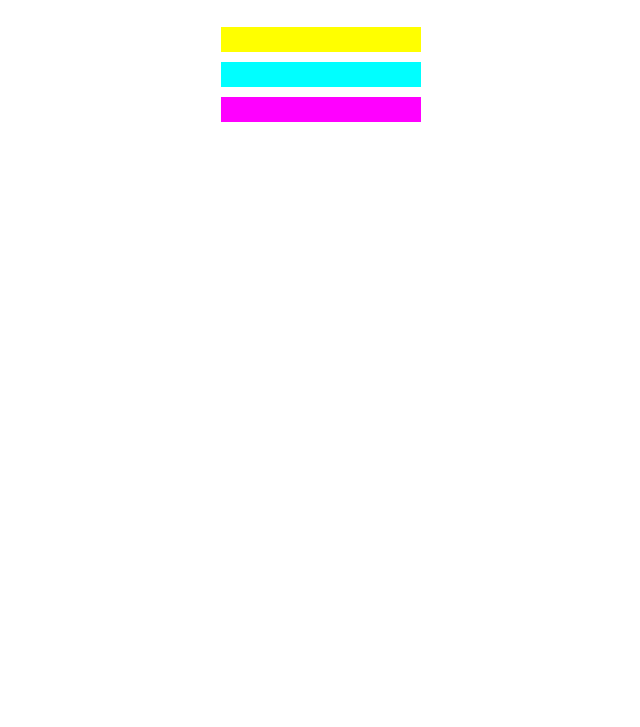
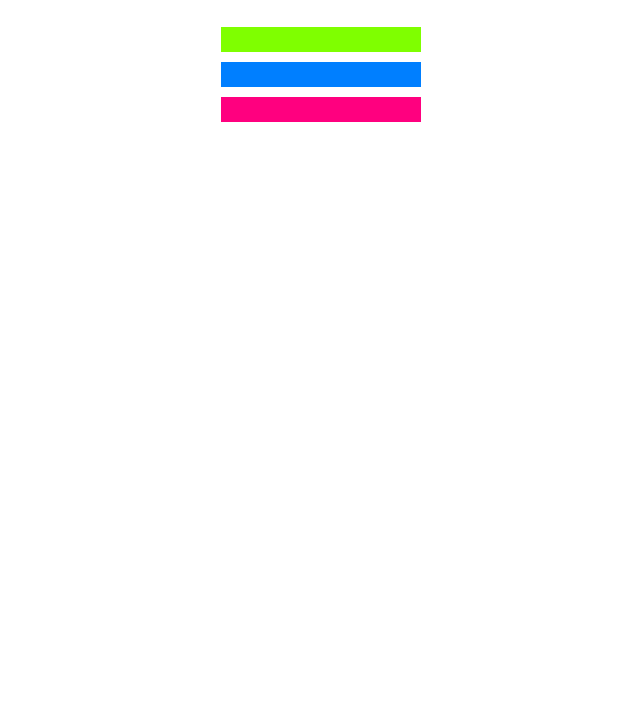
Before and after one commit to epdowsl/3-CSS-2-FreeCodeCamp, a plain HTML site: page index.html in a window 1280 px wide. Shown: the part 73-800 px from the top of the page, without its empty margins (319-959 px from the left). Drawn offline with Linux system fonts and the light colour scheme.

Commit message:
Colores terciarios

```diff
--- a/style.css
+++ b/style.css
@@ -18,13 +18,13 @@ h1 {
 }
 
 .one {
-    background-color: rgb(255, 255, 0);
+    background-color: rgb(127, 255, 0);
 }
 
 .two {
-    background-color: rgb(0, 255, 255);
+    background-color: rgb(0, 127, 255);
 }
 
 .three {
-    background-color: rgb(255, 0, 255);
+    background-color: rgb(255, 0, 127);
 }
```
